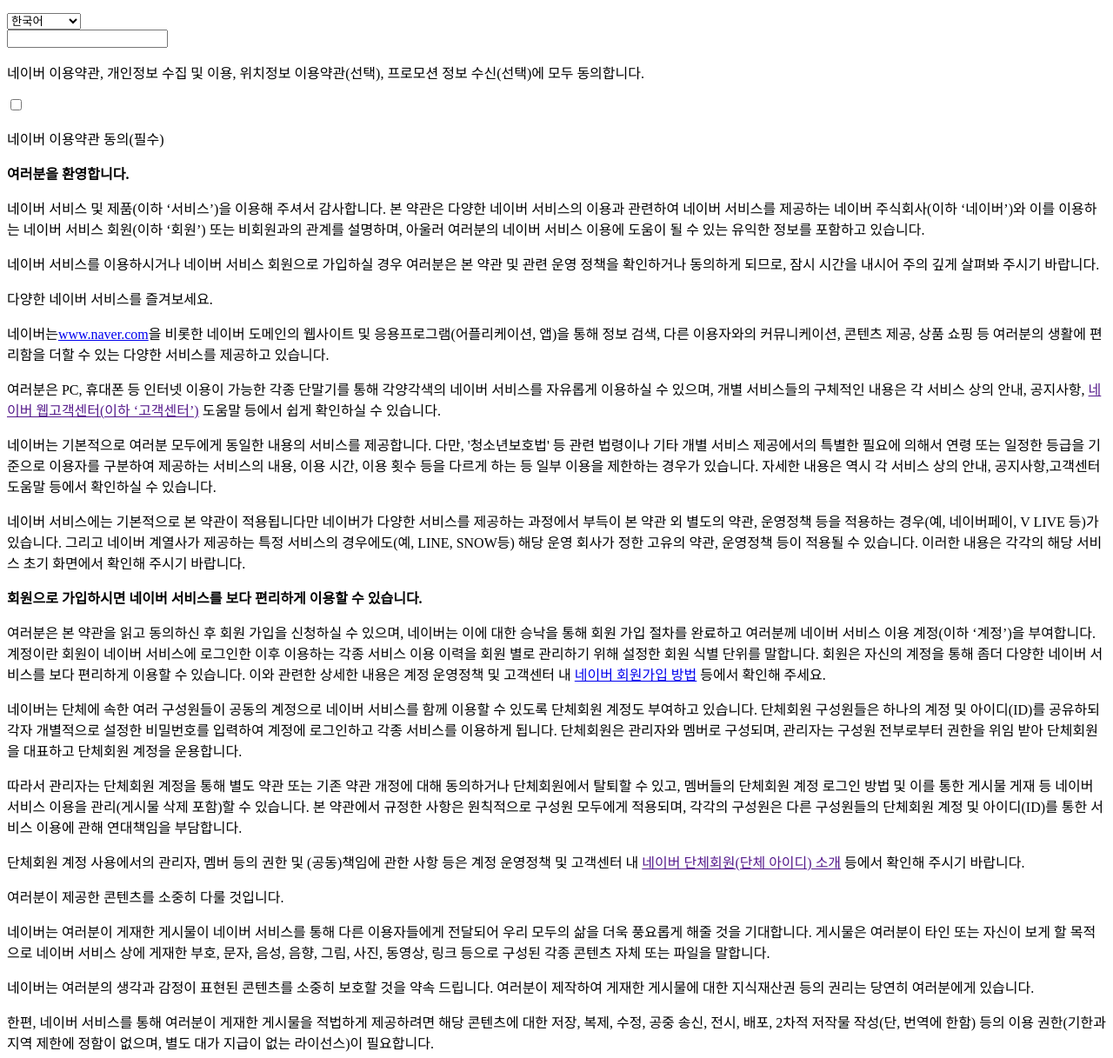
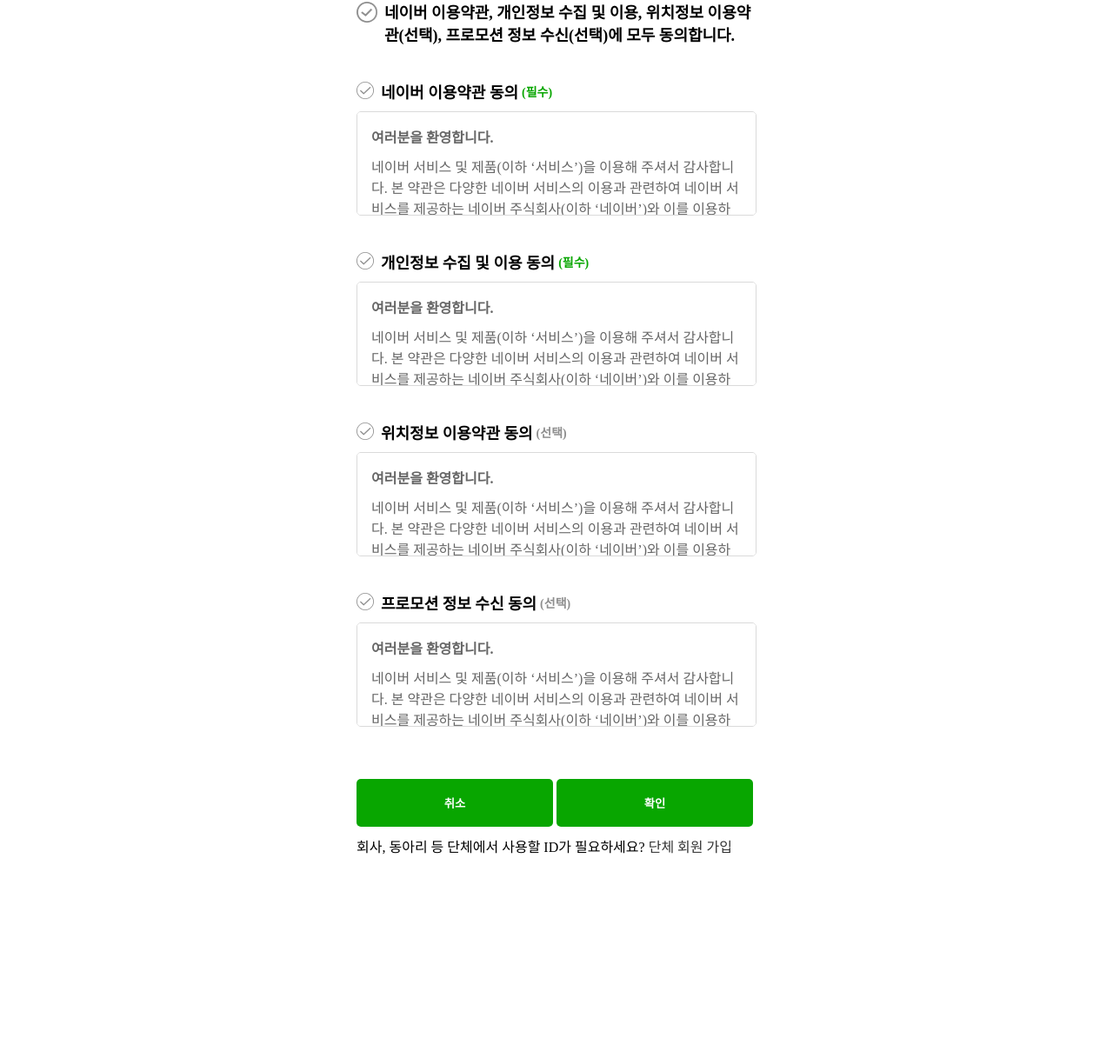
Before and after one commit to vehenjini/Naver-form-commentary, a plain HTML site: page index.html in a window 1280 px wide. Shown: the part 132-1349 px from the top of the page at 87% size. After the commit the page ends 1117 px from the top, so only its background shows below. Drawn offline with nearby package versions, Linux system fonts and the light colour scheme.

Commit message:
🎉 새 프로젝트

```diff
--- a/index.html
+++ b/index.html
@@ -32,7 +32,7 @@
       <form id="form1" action="./join.html">
         <div class="total">
           <label>
-            <input type="chechbox">
+            <input type="checkbox">
             <div class="checkbox-img"></div>
             <p>네이버 이용약관, 개인정보 수집 및 이용, 위치정보 이용약관(선택), 프로모션 정보 수신(선택)에 모두 동의합니다.</p>
           </label>
@@ -611,7 +611,7 @@
             <label>
               <input type="checkbox">
               <div class="checkbox-img"></div>
-              <p>위치정보 이용약관 동의<span class="text-primary">(선택)</span></p>
+              <p>위치정보 이용약관 동의<span class="text-secondary">(선택)</span></p>
             </label>
             <div class="terms">
               <p><b>여러분을 환영합니다.</b></p>
@@ -895,7 +895,7 @@
             <label>
               <input type="checkbox">
               <div class="checkbox-img"></div>
-              <p>프로모션 정보 수신 동의<span class="text-primary">(선택)</span></p>
+              <p>프로모션 정보 수신 동의<span class="text-secondary">(선택)</span></p>
             </label>
             <div class="terms">
               <p><b>여러분을 환영합니다.</b></p>
@@ -1175,6 +1175,16 @@
             </div>
           </div>
         </div>
+
+        <p id="red-alert">네이버 이용약관과 개인정보 수집 및 이용에 대한 안내에 모두 동의해주세요.</p>
+        <div class="btn-box">
+          <button type="button" id="cancel">취소</button>
+          <button type="submut" id="submut">확인</button>
+        </div>
+        <p class="group-join">
+          회사, 동아리 등 단체에서 사용할 ID가 필요하세요?
+          <a href="">단체 회원 가입</a>
+        </p>
       </form>
     </section>
   </div>
--- a/style.css
+++ b/style.css
@@ -0,0 +1,157 @@
+* {
+  margin: 0;
+  padding: 0;
+  box-sizing: border-box;
+}
+
+a {
+  text-decoration: none;
+  color: #333;
+}
+
+li {
+  list-style: none;
+}
+
+.global-header {
+  position: relative;
+  max-width: 768px;
+  display: flex;
+  justify-content: center;
+  align-items: center;
+  margin: 40px auto;
+}
+
+.logo img {
+  width: 240px;
+}
+
+.lang {
+  position: absolute;
+  right: 10px;
+}
+
+.join-form {
+  max-width: 460px;
+  margin: 0 auto;
+}
+
+section label {
+  display: flex;
+}
+
+label p {
+  width: calc(100% - 30px);
+  font-size: 18px;
+  font-weight: 700;
+}
+
+label input[type="checkbox"] {
+  display: none;
+}
+
+.checkbox-img {
+  margin-top: 2px;
+  margin-right: 8px;
+}
+
+.total .checkbox-img {
+  width: 24px;
+  height: 24px;
+  background-image: url(./images/pc_check_off_24.png);
+}
+
+.total .checkbox-img .checked {
+  width: 24px;
+  height: 24px;
+  background-image: url(./images/pc_check_on_l_24.png);
+}
+
+.agree-list {
+  margin-top: 40px;
+}
+
+.agree {
+  margin-bottom: 40px;
+}
+
+.agree:last-child {
+  margin-bottom: 0;
+}
+
+.agree .checkbox-img {
+  width: 20px;
+  height: 20px;
+  background-image: url(./images/pc_chcek_off_s_20.png);
+}
+
+.agree .checkbox-img .checked {
+  width: 20px;
+  height: 20px;
+  background-image: url(./images/pc_chcek_on_s_20.png);
+}
+
+.agree label p {
+  display: flex;
+  align-items: center;
+}
+
+.text-primary {
+  color: #08a600;
+  font-size: 14px;
+  margin-left: 4px;
+}
+
+.text-secondary {
+  color: #8e8e8e;
+  font-size: 14px;
+  margin-left: 4px;
+}
+
+.terms {
+  height: 120px;
+  overflow: auto;
+  margin-top: 10px;
+  background-color: #fff;
+  border: 1px solid #dadada;
+  border-radius: 5px;
+  padding: 16px;
+  color: #666;
+}
+
+.terms p {
+  margin-bottom: 10px;
+}
+
+.terms a {
+  color: #08a600;
+}
+
+.terms a:hover {
+  text-decoration: underline;
+}
+
+#red-alert {
+  visibility: hidden;
+  padding: 20px 0;
+  font-size: 14px;
+  color: red;
+}
+
+#cancel,
+#submut {
+  width: calc((100% - 8px) / 2);
+  height: 55px;
+  background-color: #08a600;
+  color: #fff;
+  font-weight: 700;
+  border-radius: 5px;
+  border: none;
+}
+
+.group-join {
+  margin-top: 10px;
+}
+.group-join a:hover {
+  color: #08a600;
+}
```
